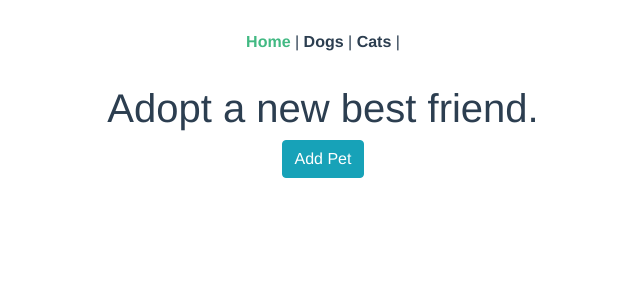
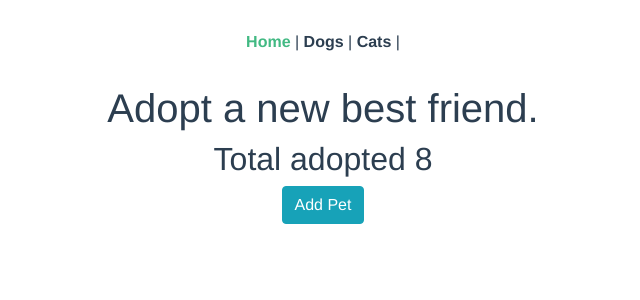
Before and after one commit to et4891/vue-tutorial, a Vue app in the folder adopt-pets/: page / in a window 1280 px wide. Shown: the top 300 px of the page, without its empty margins (317-957 px from the left). Built offline with nearby package versions, Linux system fonts and the light colour scheme.

Commit message:
added totalPets as a getters sample

```diff
--- /dev/null
+++ b/adopt-pets/src/store/getters.js
@@ -0,0 +1,3 @@
+export default {
+  totalPets: ({ cats, dogs }) => cats.length + dogs.length,
+};
--- a/adopt-pets/src/store/index.js
+++ b/adopt-pets/src/store/index.js
@@ -4,6 +4,7 @@ import Vuex from 'vuex';
 import state from './state';
 import mutations from './mutations';
 import actions from './actions';
+import getters from './getters';
 
 Vue.use(Vuex);
 
@@ -11,6 +12,7 @@ export default new Vuex.Store({
   state,
   mutations,
   actions,
+  getters,
   modules: {
   },
 });
--- a/adopt-pets/src/views/Home.vue
+++ b/adopt-pets/src/views/Home.vue
@@ -1,6 +1,7 @@
 <template>
   <div class="home">
     <h1>Adopt a new best friend.</h1>
+    <h2>Total adopted {{ totalPets }}</h2>
     <button class="btn btn-info" @click.prevent="toggleFormBtn">Add Pet</button>
     <AddPetForm v-if="toggleForm"/>
   </div>
@@ -9,6 +10,7 @@
 <script>
 
 import AddPetForm from '../components/AddPetForm';
+import { mapGetters } from 'vuex';
 
 export default {
   name: 'Home',
@@ -20,6 +22,11 @@ export default {
   components: {
     AddPetForm,
   },
+  computed: {
+    ...mapGetters([
+      'totalPets',
+    ]),
+  },
   methods: {
     toggleFormBtn() {
       this.toggleForm = !this.toggleForm;
```
